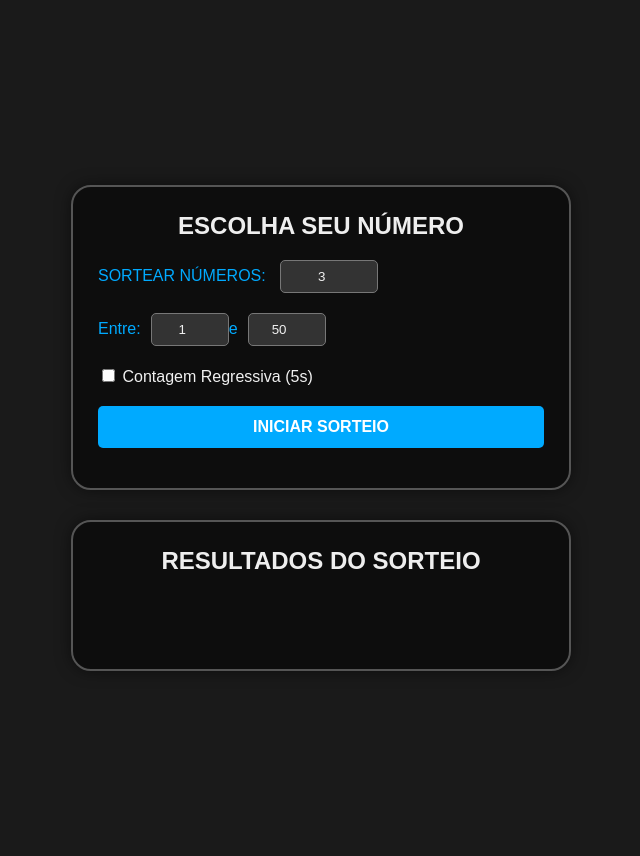
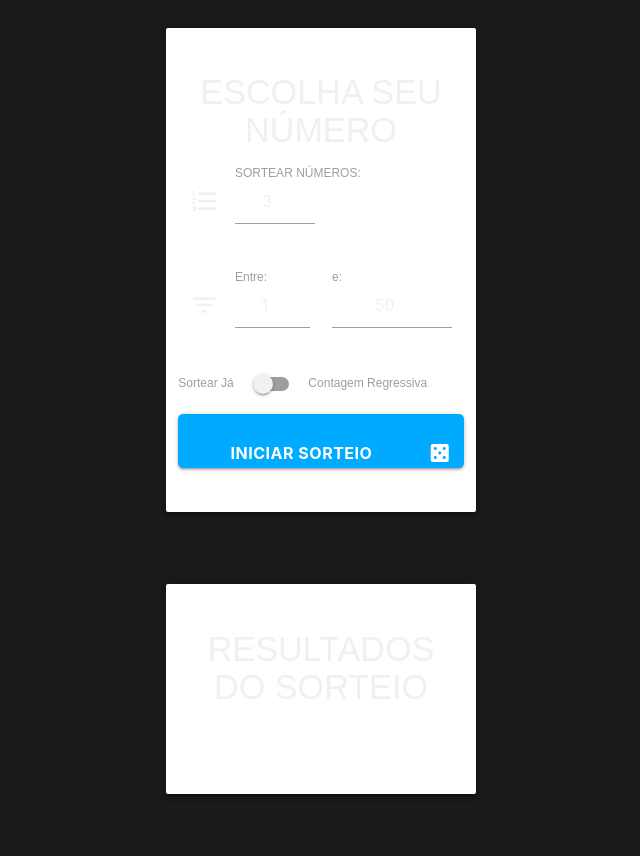
Before and after one commit to marviniciuz/lucky_digit, a Flask app: page / in a window 1280 px wide. Shown: the whole page, without its empty margins (319-959 px from the left). After the commit the page ends 794 px from the top, so only its background shows below. Run offline with Flask 3, Linux system fonts and the light colour scheme.

Commit message:
style: atualizandohtml para suportar meterializecss

```diff
--- a/templates/index.html
+++ b/templates/index.html
@@ -3,44 +3,86 @@
 <head>
     <meta charset="UTF-8">
     <meta name="viewport" content="width=device-width, initial-scale=1.0">
-    <title>LUCKY DIGIT</title>
+    <title>Lucky Digit</title>
+
+    <link href="https://fonts.googleapis.com/icon?family=Material+Icons" rel="stylesheet">
+
+    <link rel="stylesheet" href="https://cdnjs.cloudflare.com/ajax/libs/materialize/1.0.0/css/materialize.min.css">
+
     <link rel="stylesheet" href="{{ url_for('static', filename='style.css') }}">
 </head>
 <body>
 
-    <div class="container">
+    <main class="container">
+        <div class="row">
+            <div class="col s12 m8 offset-m2">
+                <div class="card-panel white z-depth-2">
+                    <h4 class="center-align">ESCOLHA SEU NÚMERO</h4>
 
-        <div class="card">
-            <h2>ESCOLHA SEU NÚMERO</h2>
+                    <div class="row">
+                        <div class="input-field col s12">
+                            <i class="material-icons prefix">format_list_numbered</i>
+                            <input id="quantidade" type="number" class="validate" value="3" min="1">
+                            <label for="quantidade">SORTEAR NÚMEROS:</label>
+                        </div>
+                    </div>
 
-            <div class="form-group">
-                <label for="quantidade">SORTEAR NÚMEROS:</label>
-                <input type="number" id="quantidade" value="3" min="1">
+                    <div class="row">
+                        <div class="input-field col s6">
+                            <i class="material-icons prefix">filter_list</i>
+                            <input id="min" type="number" class="validate" value="1" min="1">
+                            <label for="min">Entre:</label>
+                        </div>
+                        <div class="input-field col s6">
+                            <input id="max" type="number" class="validate" value="50" min="1">
+                            <label for="max">e:</label>
+                        </div>
+                    </div>
+
+                    <div class="row switch-container">
+                        <div class="switch">
+                            <label>
+                                Sortear Já
+                                <input type="checkbox" id="check-countdown">
+                                <span class="lever"></span>
+                                Contagem Regressiva
+                            </label>
+                        </div>
+                    </div>
+
+                    <div class="row center-align">
+                        <button class="btn btn-large waves-effect waves-light btn-gradient" id="btn-sortear">
+                            INICIAR SORTEIO
+                            <i class="material-icons right">casino</i>
+                        </button>
+                    </div>
+
+                    <div id="status-message" class="center-align"></div>
+                </div>
             </div>
-
-            <div class="form-group-inline">
-                <label>Entre:</label>
-                <input type="number" id="min" value="1" min="1">
-                <label>e</label>
-                <input type="number" id="max" value="50" min="1">
-            </div>
-
-            <div class="form-options">
-                <input type="checkbox" id="check-countdown">
-                <label for="check-countdown">Contagem Regressiva (5s)</label>
-            </div>
-
-            <button id="btn-sortear">INICIAR SORTEIO</button>
-            <div id="status-message"></div> </div>
-
-        <div class="card">
-            <h2>RESULTADOS DO SORTEIO</h2>
-            <div id="resultados-container">
-                </div>
         </div>
 
-    </div>
+        <div class="row">
+            <div class="col s12 m8 offset-m2">
+                <div class="card-panel white z-depth-2">
+                    <h4 class="center-align">RESULTADOS DO SORTEIO</h4>
+                    <div id="resultados-container" class="center-align">
+                        </div>
+                </div>
+            </div>
+        </div>
+
+    </main>
+
+    <script src="https://cdnjs.cloudflare.com/ajax/libs/materialize/1.0.0/js/materialize.min.js"></script>
 
     <script src="{{ url_for('static', filename='script.js') }}"></script>
+
+    <script>
+      document.addEventListener('DOMContentLoaded', function() {
+        // Inicializa todos os componentes Materializecss
+        M.AutoInit();
+      });
+    </script>
 </body>
 </html>
```
